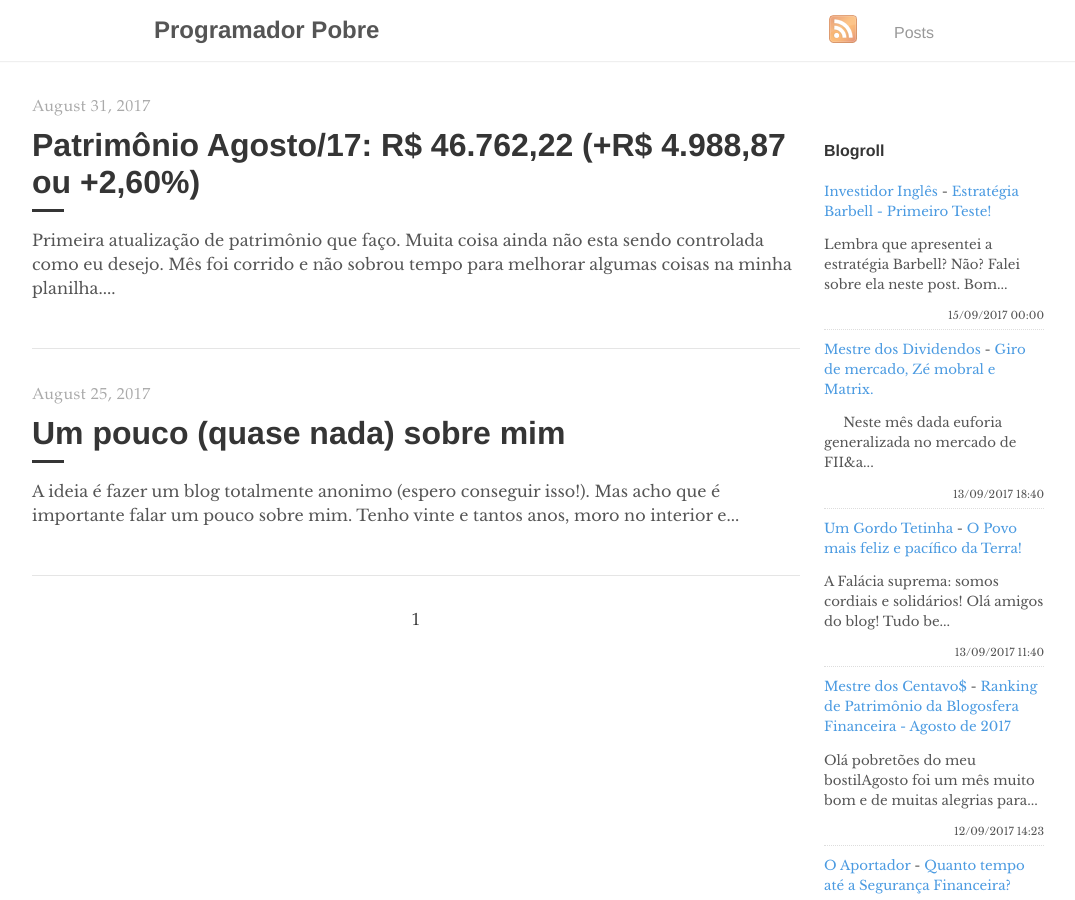
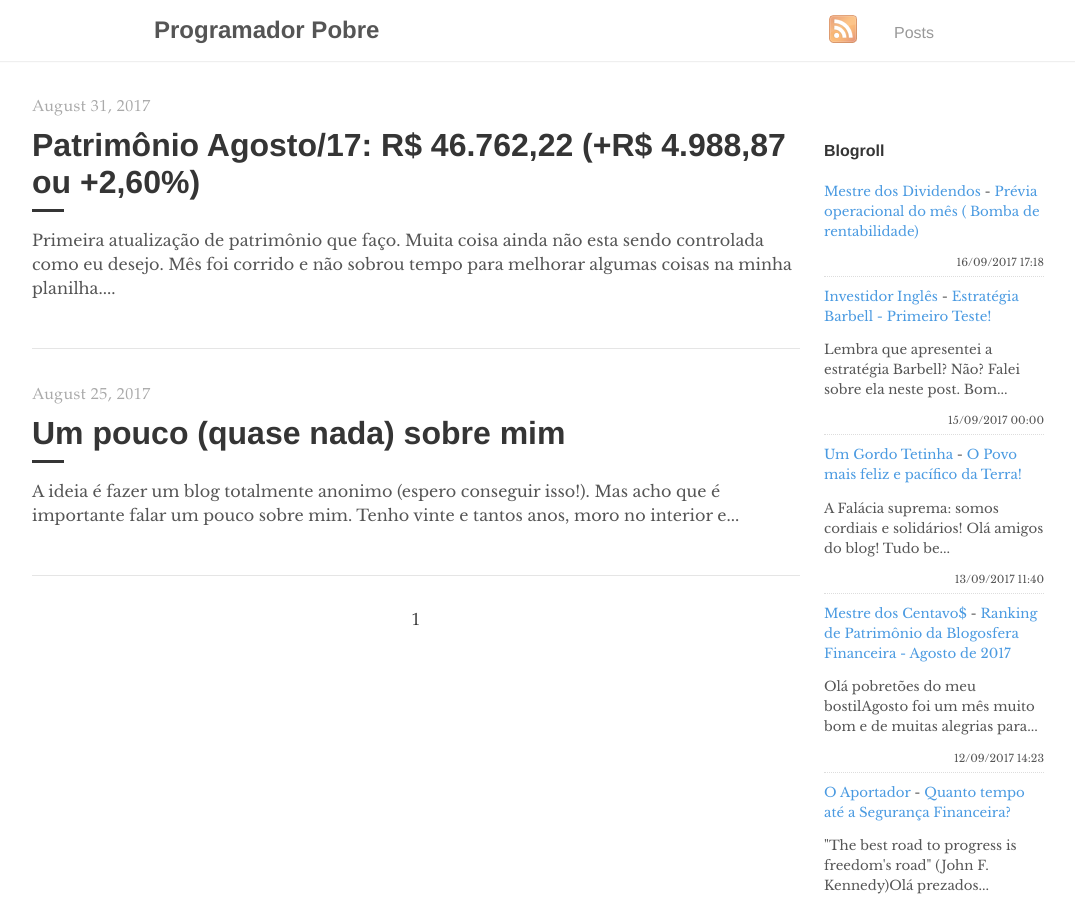
Before and after one commit to programadorpobre/programadorpobre.github.io, a Jekyll site: the page built from index.html, in a window 1280 px wide and 900 px high. Shown: the whole window, without its empty margins (96-1171 px from the left). Built offline with Jekyll 4.4.1, drawn with Linux system fonts in a browser that asks for light colours; the list of posts is cut into pages by our own code; comment, search, counter and statistics services are not loaded.

Commit message:
[ci skip] travis #43

```diff
--- a/_includes/feed-entries.html
+++ b/_includes/feed-entries.html
@@ -1,12 +1,12 @@
+<div class="feed-entry">
+    <a class="feed-entry-site-name" href="http://mestredosdividendos.blogspot.com/">Mestre dos Dividendos</a> - <a class="feed-entry-title" href="http://mestredosdividendos.blogspot.com/2017/09/previa-operacional-do-mes-bomba-de.html">Prévia operacional do  mês ( Bomba de rentabilidade)</a>
+    <p class="feed-entry-summary"></p>
+    <time datetime="2017-09-16T17:18:00.001-07:00">16/09/2017 17:18</time>
+</div>
 <div class="feed-entry">
     <a class="feed-entry-site-name" href="http://investidoringles.blogspot.com/">Investidor Inglês</a> - <a class="feed-entry-title" href="http://investidoringles.blogspot.com/2017/09/estrategia-barbell-primeiro-teste-funciona.html">Estratégia Barbell - Primeiro Teste!</a>
     <p class="feed-entry-summary">Lembra que apresentei a estratégia Barbell? Não? Falei sobre ela neste post. Bom...</p>
     <time datetime="2017-09-15T00:00:00.000-03:00">15/09/2017 00:00</time>
-</div>
-<div class="feed-entry">
-    <a class="feed-entry-site-name" href="http://mestredosdividendos.blogspot.com/">Mestre dos Dividendos</a> - <a class="feed-entry-title" href="http://mestredosdividendos.blogspot.com/2017/09/giro-de-mercado-ze-mobral-e-matrix.html">Giro de mercado,  Zé mobral e Matrix.</a>
-    <p class="feed-entry-summary">&nbsp;&nbsp;&nbsp;&nbsp; Neste mês dada euforia generalizada no mercado de FII&a...</p>
-    <time datetime="2017-09-13T18:40:00.001-07:00">13/09/2017 18:40</time>
 </div>
 <div class="feed-entry">
     <a class="feed-entry-site-name" href="http://gordotetinha.blogspot.com/">Um Gordo Tetinha</a> - <a class="feed-entry-title" href="http://gordotetinha.blogspot.com/2017/09/o-povo-mais-feliz-e-pacifico-da-terra.html">O Povo mais feliz e pacífico da Terra!</a>
```
